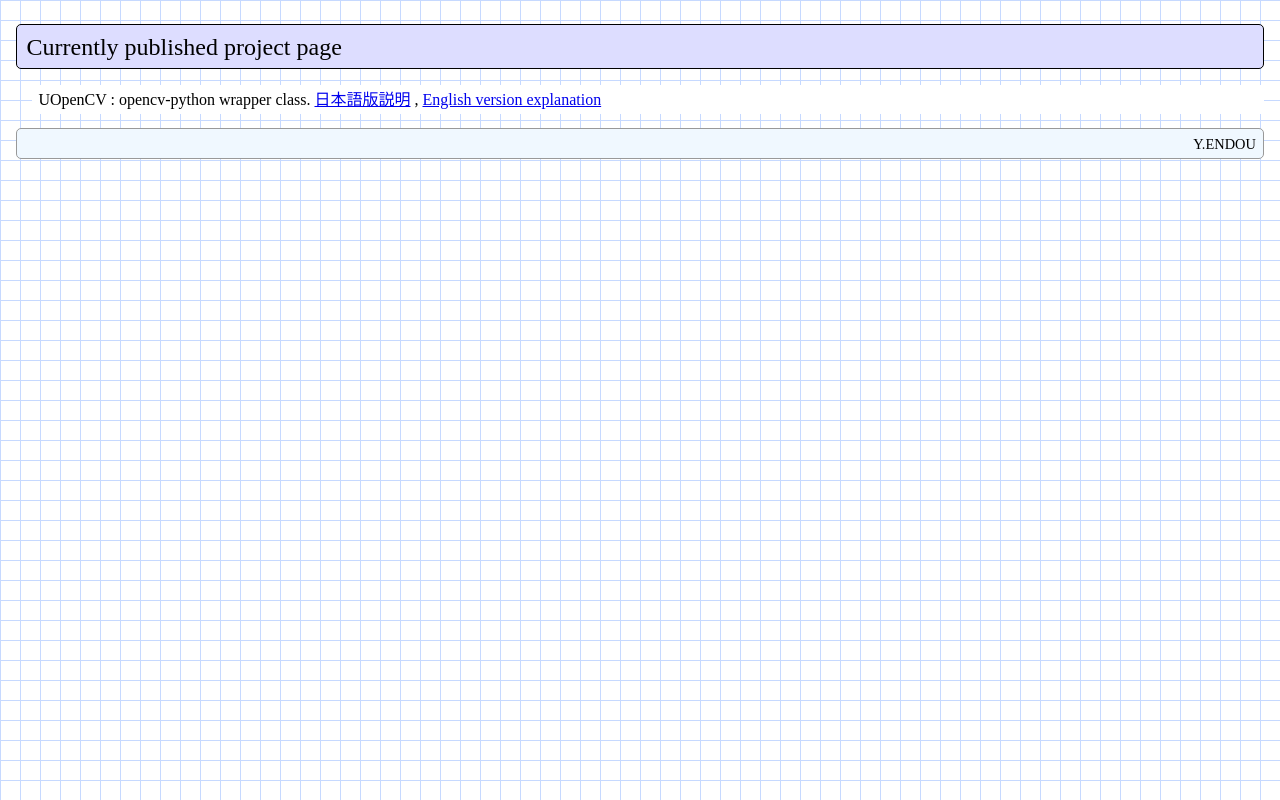
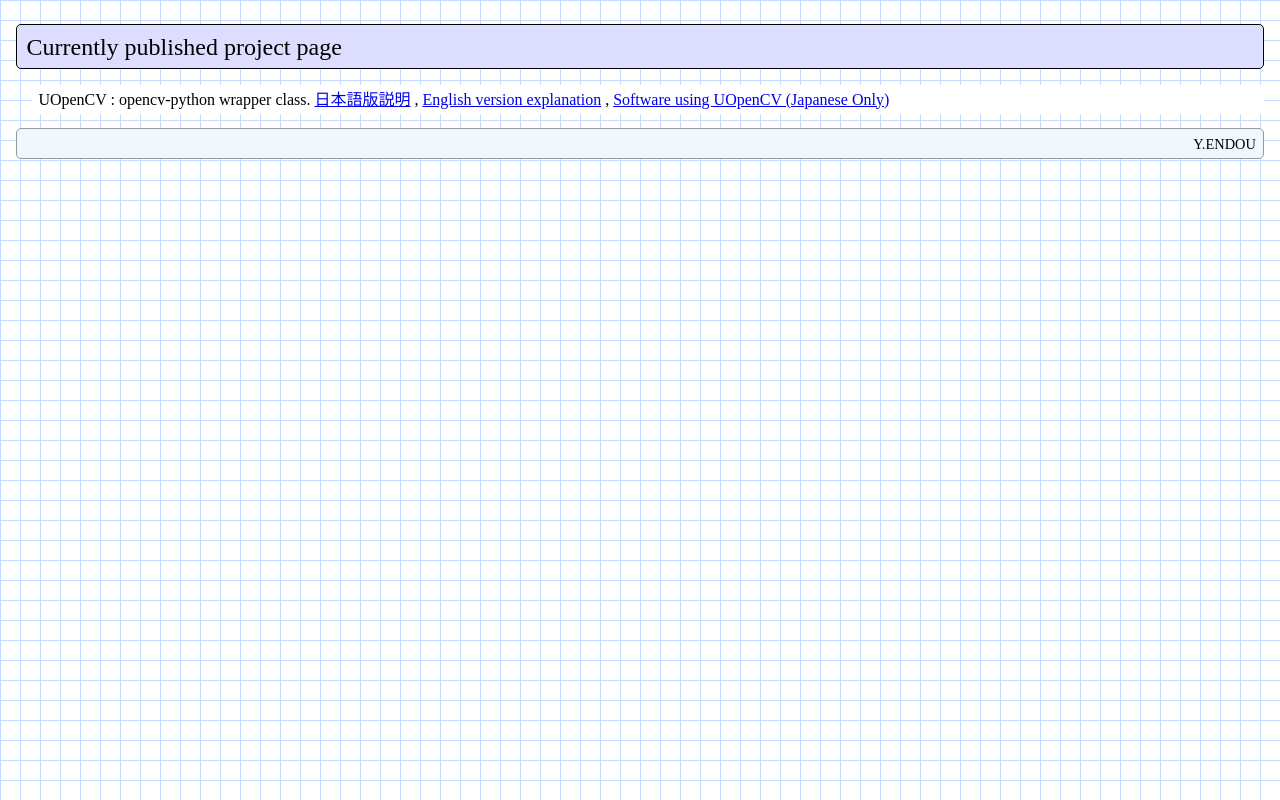
Before and after one commit to endou2022/UOpenCV, a plain HTML site: page index.html in a window 1280 px wide. Drawn offline with Linux system fonts and the light colour scheme.

Commit message:
Add files via upload

```diff
--- a/index.html
+++ b/index.html
@@ -18,7 +18,7 @@
 
 
 <div style="margin: 1em 0 0 1em;padding: 0.4em;background: white">
-UOpenCV : opencv-python wrapper class. <a href="uopencv/readme/index.html">日本語版説明</a> , <a href="uopencv/readme_en/index.html">English version explanation</a>
+UOpenCV : opencv-python wrapper class. <a href="uopencv/readme/index.html">日本語版説明</a> , <a href="uopencv/readme_en/index.html">English version explanation</a> , <a href="http://www.vector.co.jp/soft/winnt/art/se336426.html">Software using UOpenCV (Japanese Only)</a>
 
 </div>
 
```
